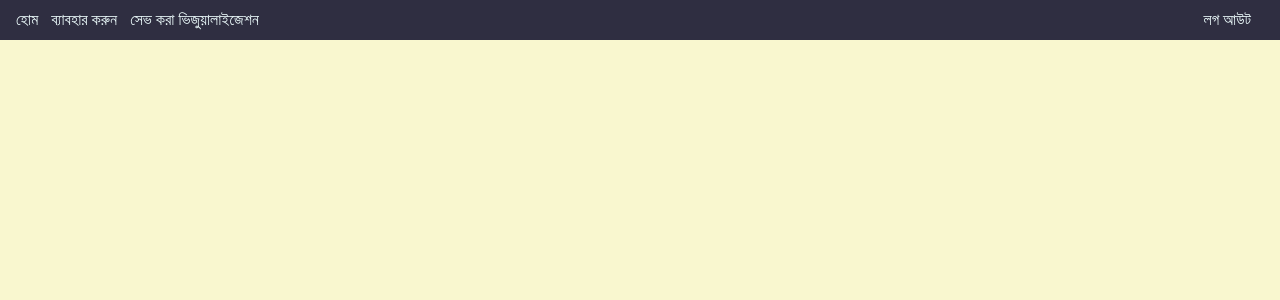
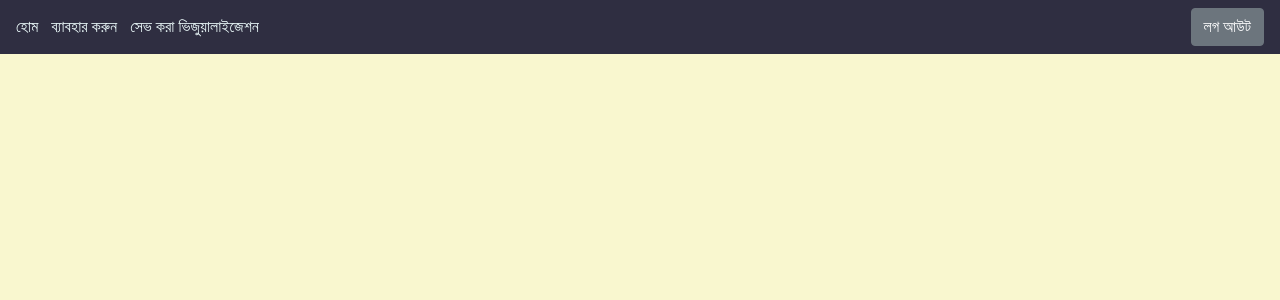
Before and after one commit to piall/data-visualization-maker-tool, a Nuxt app: page /landing in a window 1280 px wide. Shown: the top 300 px of the page. Built offline with nearby package versions, Linux system fonts and the light colour scheme; sample sign-in values are in the browser's storage.

Commit message:
updated logout option

```diff
--- a/components/Header.vue
+++ b/components/Header.vue
@@ -10,7 +10,8 @@
         <NuxtLink to="/savedVisualization" v-if="loginStatus">সেভ করা ভিজুয়ালাইজেশন</NuxtLink>
       </b-navbar-nav>
       <b-navbar-nav class="ml-auto" v-if="loginStatus">
-        <NuxtLink to="/">লগ আউট</NuxtLink>
+        <!-- <NuxtLink to="/" @click="logout">লগ আউট</NuxtLink> -->
+        <b-button @click="logout">লগ আউট</b-button>
       </b-navbar-nav>
       <b-navbar-nav class="ml-auto" v-else>
         <NuxtLink to="/register">একাউন্ট তৈরি করুন</NuxtLink>
@@ -23,7 +24,14 @@
 
 <script scoped>
 export default {
-  props: ["loginStatus"]
+  props: ["loginStatus"],
+  methods: {
+    logout() {
+      this.$store.commit("setLoginStatus", false);
+      localStorage.clear();
+      this.$router.push('/');
+    }
+  }
 };
 </script>
 
```
